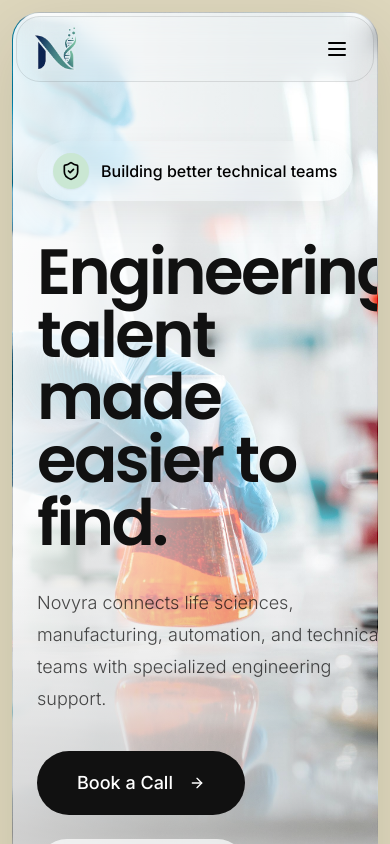
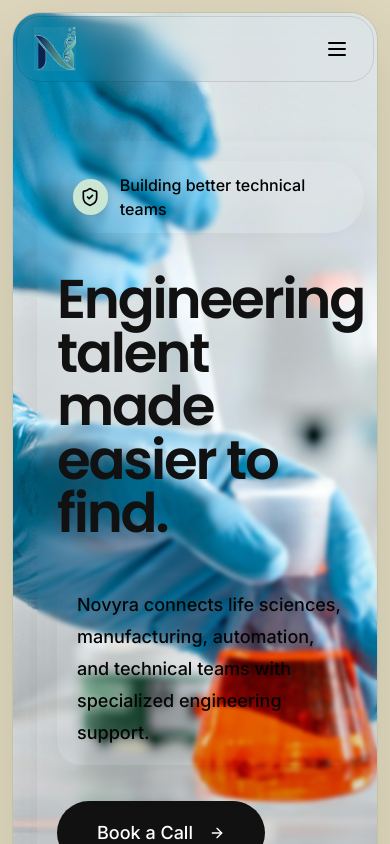
Before and after one commit to m0shaik/novyra-life-sciences, a React (Vite) app: page / in a window 390 px wide. Shown: the top 844 px of the page. Built offline with nearby package versions, Linux system fonts and the light colour scheme; the HTML template or start-up script is replaced by a standard one.

Commit message:
Improve mobile hero readability

```diff
--- a/src/components/HeroSection.tsx
+++ b/src/components/HeroSection.tsx
@@ -6,27 +6,28 @@ import heroImage from "@/assets/hero-lab-background.jpg";
 const HeroSection = () => {
   return (
     <section className="bg-[#ded7bd] px-3 pb-4 pt-3 md:px-6 md:pb-6 md:pt-5">
-      <div
-        className="relative min-h-[calc(100vh-44px)] overflow-hidden rounded-[28px] border border-black/10 bg-cover bg-center bg-fixed shadow-[0_22px_70px_rgba(31,28,18,0.12)]"
-        style={{ backgroundImage: `url(${heroImage})` }}
-      >
-        <div className="absolute inset-0 bg-gradient-to-r from-white/90 via-white/66 to-white/20"></div>
-        <div className="absolute inset-0 bg-gradient-to-t from-black/25 via-transparent to-transparent"></div>
+      <div className="relative min-h-[calc(100vh-44px)] overflow-hidden rounded-[28px] border border-black/10 shadow-[0_22px_70px_rgba(31,28,18,0.12)]">
+        <div
+          className="absolute inset-0 bg-cover bg-[position:42%_center] md:bg-center md:bg-fixed"
+          style={{ backgroundImage: `url(${heroImage})` }}
+        ></div>
+        <div className="absolute inset-0 bg-gradient-to-b from-white/48 via-white/24 to-black/18 md:bg-gradient-to-r md:from-white/88 md:via-white/62 md:to-white/18"></div>
+        <div className="absolute inset-0 bg-gradient-to-t from-black/30 via-transparent to-transparent md:from-black/22"></div>
 
         <div className="relative flex min-h-[calc(100vh-44px)] items-center px-6 py-32 sm:px-10 lg:px-16">
-          <div className="max-w-4xl">
-            <div className="mb-10 inline-flex items-center gap-3 rounded-full bg-white/78 px-4 py-3 text-base font-medium text-black shadow-soft backdrop-blur-md">
+          <div className="max-w-4xl rounded-[28px] bg-white/58 p-5 shadow-soft backdrop-blur-[2px] sm:bg-transparent sm:p-0 sm:shadow-none sm:backdrop-blur-0">
+            <div className="mb-10 inline-flex items-center gap-3 rounded-full bg-white/72 px-4 py-3 text-base font-medium text-black shadow-soft backdrop-blur-sm md:bg-white/78 md:backdrop-blur-md">
               <span className="flex h-9 w-9 items-center justify-center rounded-full bg-[#CAE7D3] shadow-sm">
                 <ShieldCheck className="h-5 w-5" />
               </span>
               Building better technical teams
             </div>
 
-            <h1 className="mb-8 max-w-4xl text-[clamp(4rem,8vw,8.2rem)] font-semibold leading-[0.98] tracking-[-0.04em] text-[#111111]">
+            <h1 className="mb-8 max-w-4xl text-[clamp(3.35rem,14vw,8.2rem)] font-semibold leading-[0.98] tracking-[-0.04em] text-[#111111]">
               Engineering talent made easier to find.
             </h1>
 
-            <p className="mb-9 max-w-2xl text-lg leading-8 text-black/70">
+            <p className="mb-9 max-w-2xl rounded-3xl bg-white/72 px-5 py-4 text-lg font-medium leading-8 text-black/82 shadow-soft backdrop-blur-md md:bg-white/64">
               Novyra connects life sciences, manufacturing, automation, and technical teams with specialized engineering support.
             </p>
 
```
